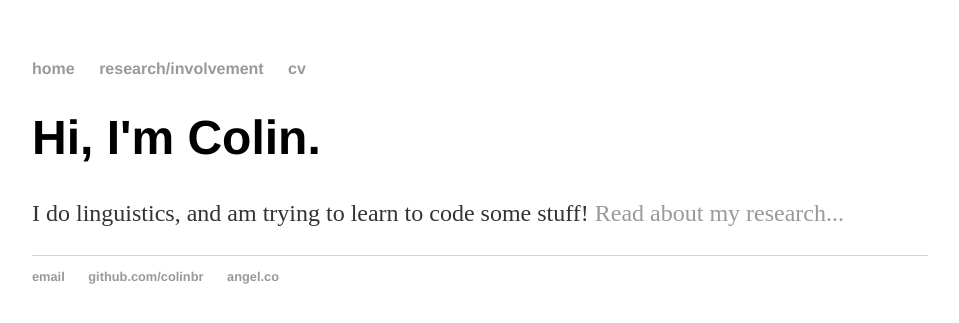
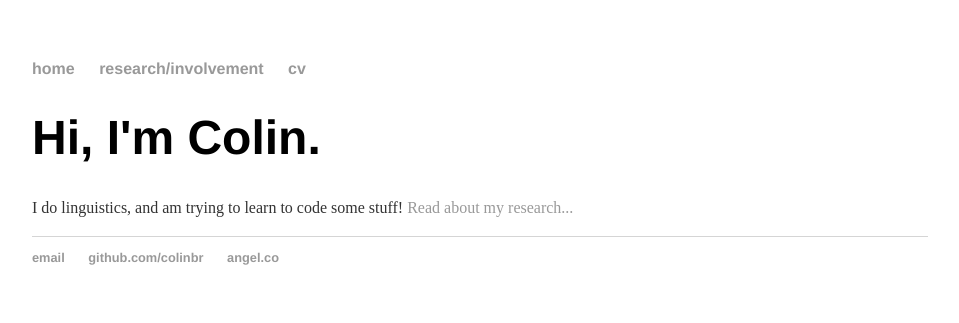
Before and after one commit to colinbr/OLD-colinbr.github.io, a Jekyll site: the page built from index.html, in a window 1280 px wide. Shown: the top 323 px of the page, without its empty margins (160-1119 px from the left). Built offline with Jekyll 4.4.1, drawn with Linux system fonts in a browser that asks for light colours.

Commit message:
Update main.css

```diff
--- a/css/main.css
+++ b/css/main.css
@@ -23,8 +23,14 @@ h1 {
     font-size: 3em;
     font-family:'Helvetica', 'Arial', 'Sans-Serif';
 }
+
+h2 {
+    font-size: 2em;
+    font-family:'Helvetica', 'Arial', 'Sans-Serif';
+}
+
 p {
-    font-size: 1.5em;
+    font-size: 1em;
     line-height: 1.4em;
     color: #333;
 }
```
